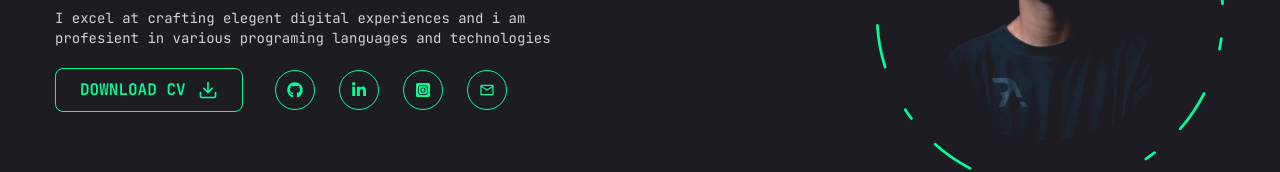
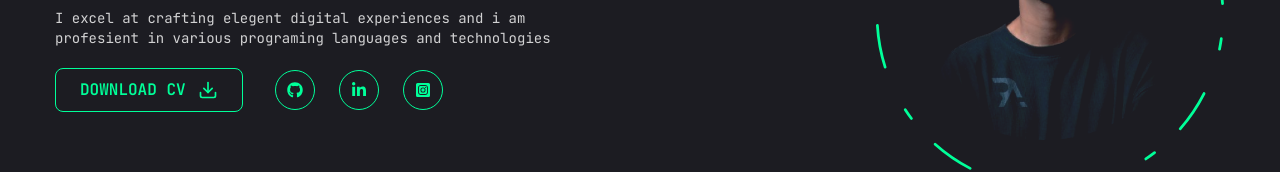
Before and after one commit to Umar7070/MyPortFolio, a Next.js app: page / in a window 1280 px wide. Shown: the part 252-424 px from the top of the page. Built offline with nearby package versions, Linux system fonts and the light colour scheme.

Commit message:
work component slide-btnfixed

```diff
--- a/components/SliderBtn.jsx
+++ b/components/SliderBtn.jsx
@@ -5,7 +5,7 @@ const SliderBtn = ({ containerStyles, btnStyles, iconsStyles }) => {
   const swiper = useSwiper();
   return (
     <>
-      <div className={` flex justify-between  w-[97%] lg:w-[60%] md:w-[47.5%] my-2 ${containerStyles} ` } >
+      <div className={` flex justify-between  w-[98.4%] lg:w-[60%] md:w-[47.5%] my-2 ${containerStyles} ` } >
         <button className={btnStyles} onClick={() => swiper.slidePrev()}>
           <FaAngleLeft className='bg-accent' />
         </button>
--- a/components/Social.jsx
+++ b/components/Social.jsx
@@ -2,10 +2,8 @@ import {
   FaGithub,
   FaLinkedinIn,
   FaInstagramSquare,
-  FaFacebookF,
 } from "react-icons/fa";
 import Link from "next/link";
-import { MdOutlineEmail } from "react-icons/md";
 const socialMedia = [
   {
     icon: <FaGithub />,
@@ -19,10 +17,7 @@ const socialMedia = [
     icon: <FaInstagramSquare />,
     path: "https://www.instagram.com/ssarkar420/",
   },
-  {
-    icon: <MdOutlineEmail />,
-    path: "https://www.facebook.com/",
-  },
+
 ];
 const Social = ({ containerStyles, iconStyles }) => {
   return (
```
